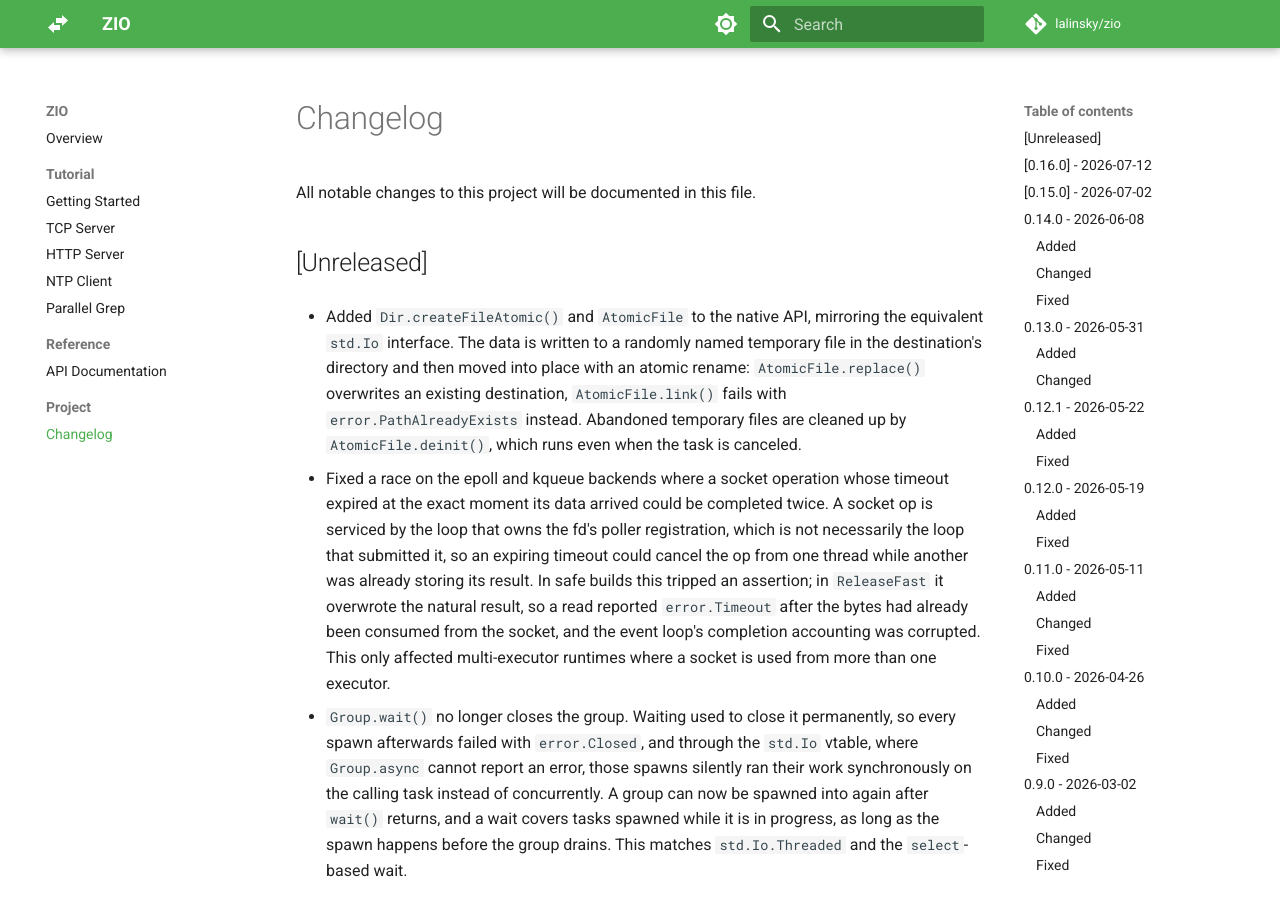
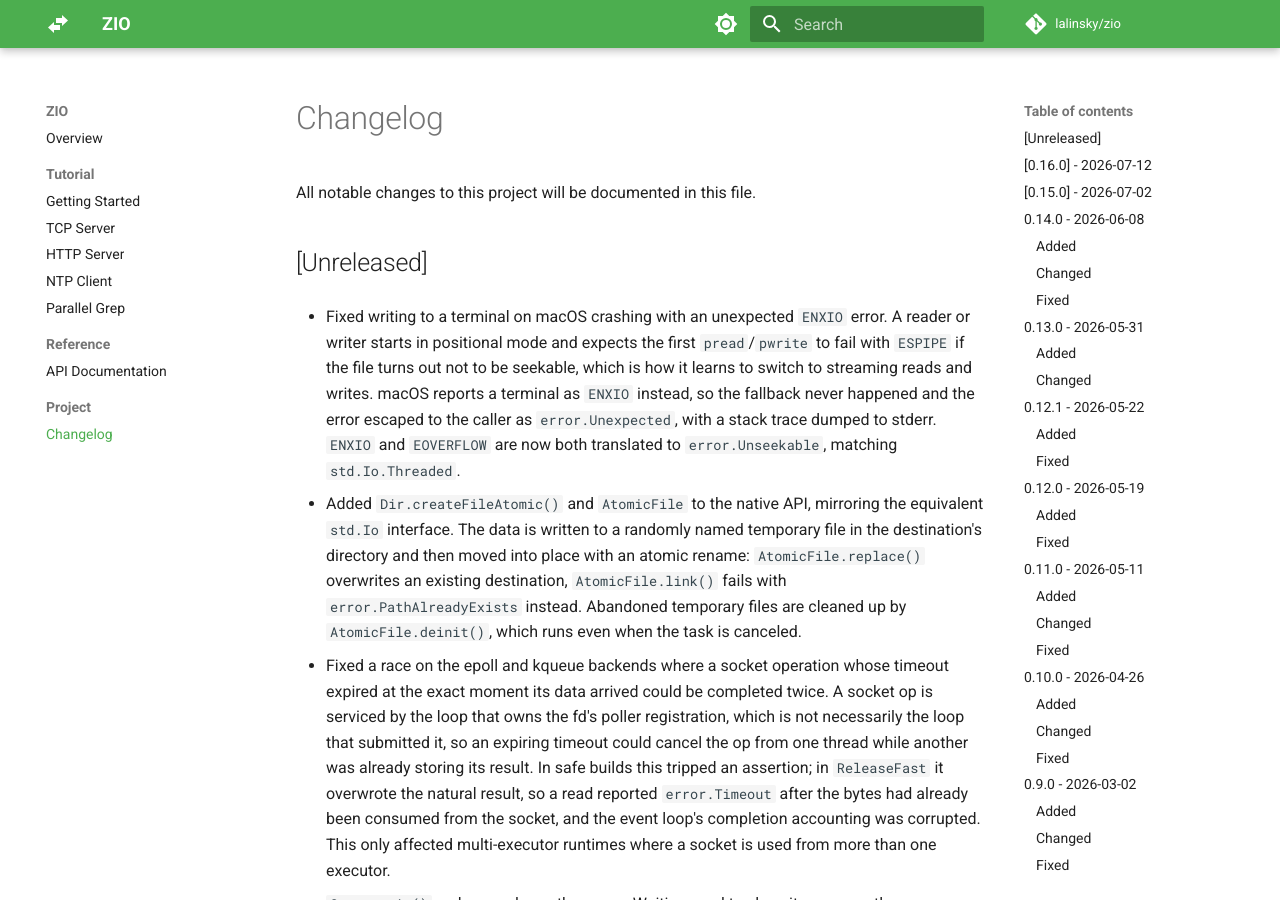
Before and after one commit to lalinsky/zio, an MkDocs documentation site: the page built from docs/changelog.md, in a window 1280 px wide and 900 px high. Built offline with MkDocs 1.6.1 and Material for MkDocs 9.7.7, drawn with Linux system fonts in a browser that asks for light colours; comment, search, counter and statistics services are not loaded.

Commit message:
fs: treat ENXIO and EOVERFLOW as Unseekable (#601)
A reader or writer starts in positional mode and relies on the first
pread/pwrite failing with ESPIPE to learn that the file is not seekable
and switch to streaming. macOS returns ENXIO for a tty instead, so the
fallback never ran and the error surfaced as error.Unexpected, with a
stack trace dumped to stderr, when writing to a terminal.

Map ENXIO and EOVERFLOW to error.Unseekable, matching std.Io.Threaded.

```diff
--- a/docs/changelog.md
+++ b/docs/changelog.md
@@ -3,6 +3,14 @@
 All notable changes to this project will be documented in this file.
 
 ## [Unreleased]
+
+- Fixed writing to a terminal on macOS crashing with an unexpected `ENXIO` error. A
+  reader or writer starts in positional mode and expects the first `pread`/`pwrite` to
+  fail with `ESPIPE` if the file turns out not to be seekable, which is how it learns to
+  switch to streaming reads and writes. macOS reports a terminal as `ENXIO` instead, so
+  the fallback never happened and the error escaped to the caller as `error.Unexpected`,
+  with a stack trace dumped to stderr. `ENXIO` and `EOVERFLOW` are now both translated to
+  `error.Unseekable`, matching `std.Io.Threaded`.
 
 - Added `Dir.createFileAtomic()` and `AtomicFile` to the native API, mirroring the
   equivalent `std.Io` interface. The data is written to a randomly named temporary file
```
Also changed, not shown: 1 other file.
